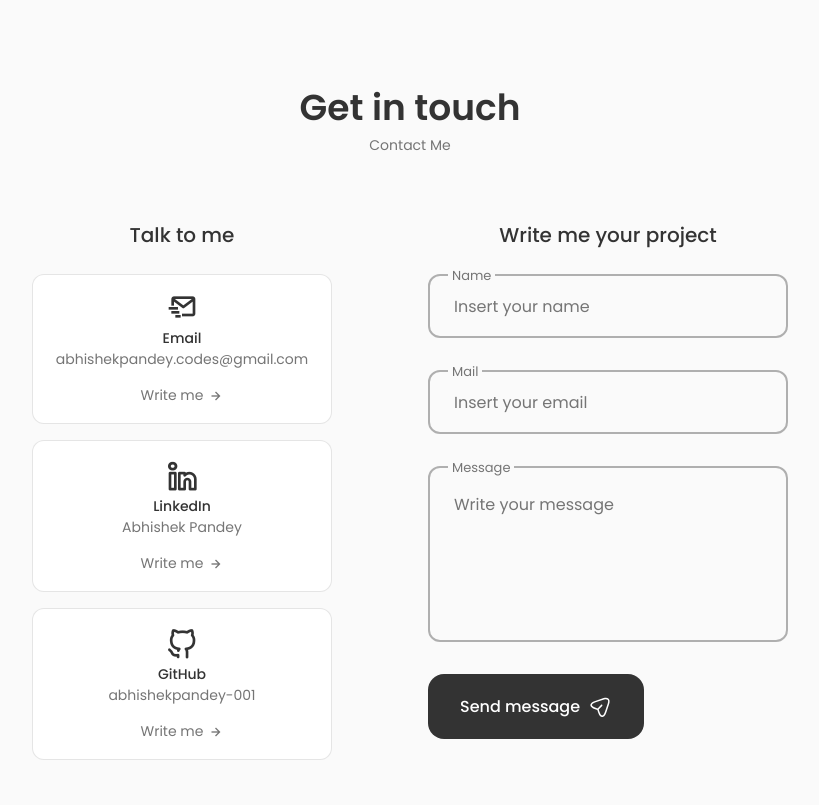
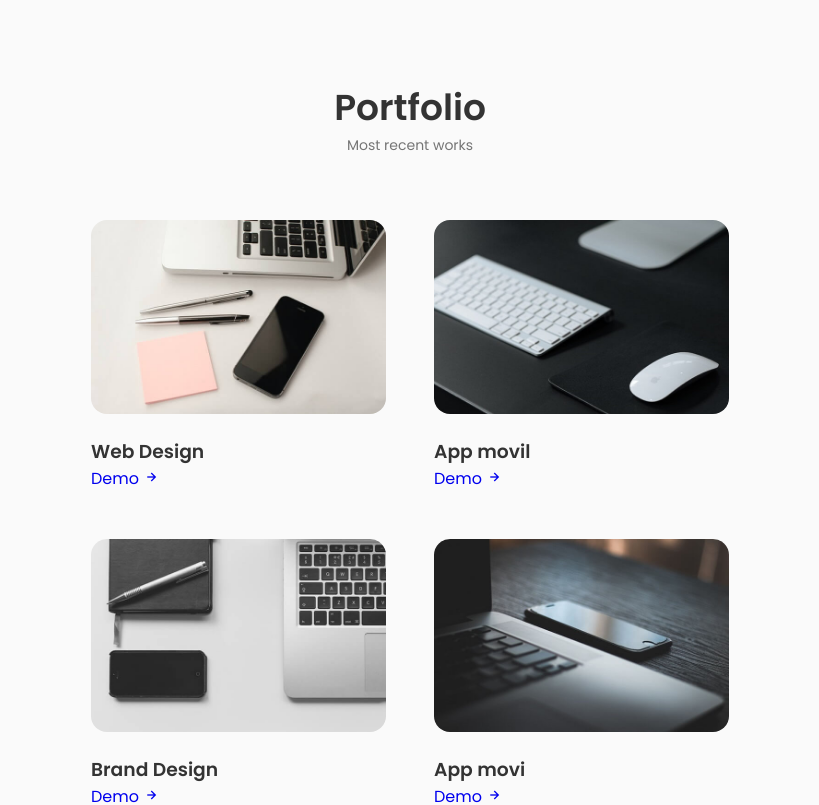
Before and after one commit to abhishekpandey-001/Portfolio, a React (Vite) app: page / in a window 1280 px wide. Shown: the part 2000-2805 px from the top of the page, without its empty margins (230-1049 px from the left). Built offline with nearby package versions, Linux system fonts and the light colour scheme.

Commit message:
Created project section

```diff
--- a/src/App.js
+++ b/src/App.js
@@ -4,6 +4,7 @@ import Header from "./Components/header/Header.jsx";
 import Home from "./Components/home/Home.jsx";
 import About from "./Components/about/About.jsx";
 import Skills from "./Components/skills/Skills.jsx";
+import Work from "./Components/work/Work.jsx";
 import Contact from "./Components/contact/Contact.jsx";
 import Footer from "./Components/footer/Footer.jsx";
 import ScrollUp from "./Components/scrollup/ScrollUp.jsx";
@@ -16,6 +17,7 @@ const App = () => {
         <Home/>
         <About/>
         <Skills/>
+        <Work/>
         <Contact/>
       </main>
 
--- /dev/null
+++ b/src/Components/work/Data.jsx
@@ -0,0 +1,62 @@
+const work1 = new URL('../../assets/work1.jpg', import.meta.url).href;
+const work2 = new URL('../../assets/work2.jpg', import.meta.url).href;
+const work3 = new URL('../../assets/work3.jpg', import.meta.url).href;
+const work4 = new URL('../../assets/work4.jpg', import.meta.url).href;
+const work5 = new URL('../../assets/work5.jpg', import.meta.url).href;
+
+
+export const projectsData = [
+    {
+        id: 1,
+        image: work1,
+        title: 'Web Design',
+        category: 'web',
+    },
+
+    {
+        id: 2,
+        image: work2,
+        title: 'App movil',
+        category: 'app'
+    },
+
+    {
+        id: 3,
+        image: work3,
+        title: 'Brand Design',
+        category: 'design'
+    },
+
+    {
+        id: 4,
+        image: work4,
+        title: 'App movi',
+        category: 'app'
+    },
+
+    {
+        id: 5,
+        image: work5,
+        title: 'Web Design',
+        category: 'web'
+    },
+];
+
+
+export const projectNav = [
+    {
+        name: 'all'
+    },
+
+    {
+        name: 'web'
+    },
+
+    {
+        name: 'app'
+    },
+
+    {
+        name: 'design'
+    },
+];
--- /dev/null
+++ b/src/Components/work/Work.jsx
@@ -0,0 +1,16 @@
+import React from "react";
+import "./work.css"
+import Works from "./Works";
+
+const Work  = ()=>{
+    return(
+        <section className="work section" id="portfolio">
+            <h2 className="section__title">Portfolio</h2>
+            <span className="section__subtitle">Most recent works</span>
+
+            <Works/>
+        </section>
+    )
+}
+
+export default Work;
--- /dev/null
+++ b/src/Components/work/Works.jsx
@@ -0,0 +1,22 @@
+import React from "react";
+import { projectsData } from "./Data";
+import { projectNav } from "./Data";
+import WorksItems from "./WorksItems";
+
+
+const Works = () => {
+    return (
+        <div>
+            <div className="work__filters"></div>
+
+
+            <div className="work__container container grid">
+                {projectsData.map((item)=>{
+                    return <WorksItems item={item} key={item.id}/>
+                })}
+            </div>
+        </div>
+    )
+}
+
+export default Works;
--- /dev/null
+++ b/src/Components/work/WorksItems.jsx
@@ -0,0 +1,15 @@
+import React from "react";
+
+const WorksItems = ({item})=>{
+    return(
+        <div className="work__card" key={item?.id}>
+            <img src={item?.image} alt="" className="work__img"></img>
+            <h3 className="work__title">{item?.title}</h3>
+            <a href="#" className="work__button">
+                Demo <i className="bx bx-right-arrow-alt work__button-icon"></i>
+            </a>
+        </div>
+    )
+}
+
+export default WorksItems;
--- /dev/null
+++ b/src/Components/work/work.css
@@ -0,0 +1,11 @@
+.work__container {
+    grid-template-columns: repeat(2, max-content);
+    gap: 3rem;
+    justify-content: center;
+}
+
+.work__img {
+    width: 295px;
+    border-radius: 1rem;
+    margin-bottom: var(--mb-1);
+}
```
